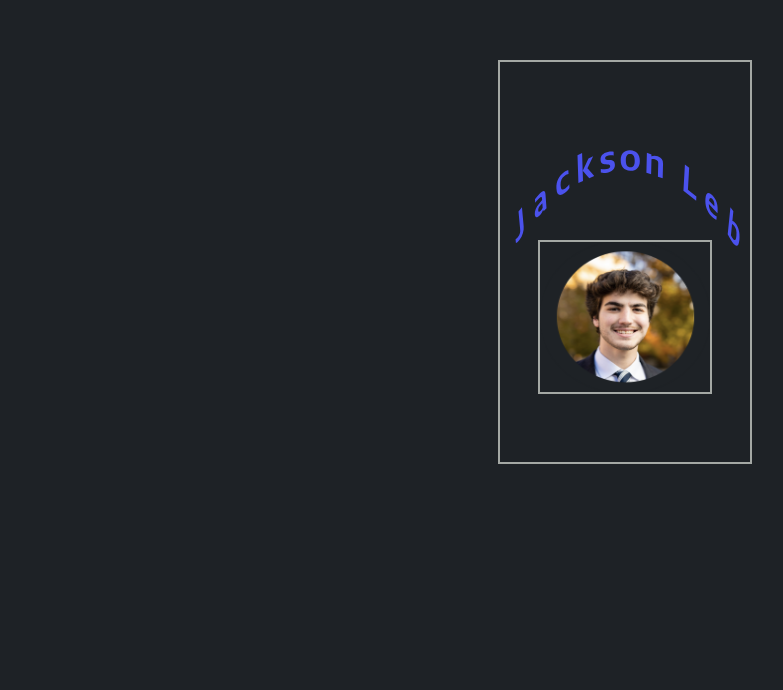
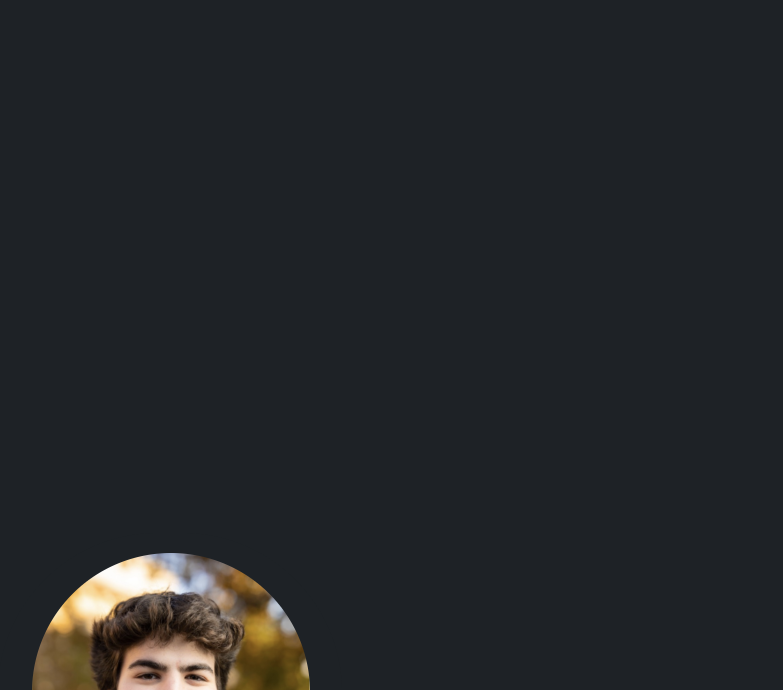
Before and after one commit to JacksonLeb/personal-website, a React (Create React App) app: page / in a window 1280 px wide. Shown: the part 110-800 px from the top of the page, without its empty margins (2-785 px from the left). Built offline with nearby package versions, Linux system fonts and the light colour scheme.

Commit message:
using tailwindcss to fix positioning

```diff
--- a/package.json
+++ b/package.json
@@ -6,6 +6,7 @@
     "@testing-library/jest-dom": "^5.16.4",
     "@testing-library/react": "^13.1.1",
     "@testing-library/user-event": "^13.5.0",
+    "daisyui": "^2.14.3",
     "react": "^18.1.0",
     "react-dom": "^18.1.0",
     "react-router-dom": "^6.3.0",
@@ -36,5 +37,10 @@
       "last 1 firefox version",
       "last 1 safari version"
     ]
+  },
+  "devDependencies": {
+    "autoprefixer": "^10.4.5",
+    "postcss": "^8.4.13",
+    "tailwindcss": "^3.0.24"
   }
 }
--- /dev/null
+++ b/postcss.config.js
@@ -0,0 +1,6 @@
+module.exports = {
+  plugins: {
+    tailwindcss: {},
+    autoprefixer: {},
+  },
+}
--- a/public/index.html
+++ b/public/index.html
@@ -24,7 +24,7 @@
       work correctly both with client-side routing and a non-root public URL.
       Learn how to configure a non-root public URL by running `npm run build`.
     -->
-    <title>React App</title>
+    <title>Jackson Leb</title>
   </head>
   <body>
     <noscript>You need to enable JavaScript to run this app.</noscript>
--- a/src/App.js
+++ b/src/App.js
@@ -7,7 +7,7 @@ function App() {
     <Router>
       <div className='container'>
         <Routes>
-        <Route path='/' element={<HomePage />} />
+        <Route path='/' element={<HomePage/>} />
         </Routes>
       </div>
     </Router>
--- a/src/components/ProfilePicPlanet.jsx
+++ b/src/components/ProfilePicPlanet.jsx
@@ -4,9 +4,14 @@ import JacksonLebText from '../svgs/JacksonLebText.svg'
 
 function ProfilePicPlanet() {
   return (
-    <div className='profilePicPlanet'>
-        <img className='nameText' src={JacksonLebText} alt='jackson-leb' />
-        <img className='sun' src={ProfilePic} alt='profile-pic' />
+    <div>
+        <div>
+            <img className='nameText' src={JacksonLebText} alt='jackson-leb' />
+        </div>
+        <div>
+            <img src={ProfilePic} alt='profile-pic' />
+        </div>
+
     </div>
   )
 }
--- a/src/index.css
+++ b/src/index.css
@@ -1,3 +1,7 @@
+@tailwind base;
+@tailwind components;
+@tailwind utilities;
+
 body {
   margin: 0;
   font-family: -apple-system, BlinkMacSystemFont, 'Segoe UI', 'Roboto', 'Oxygen',
@@ -8,27 +12,7 @@ body {
   background-color: #1E2226;
 }
 
-.sun {
-  height: 150px;
-  width: 170px;
-  position: fixed;
-  top: 50%;
-  left: 50%;
-  margin-left: -100px;
-  margin-top: -50px;
-  border: 2px solid #A4A8A4;
-}
-
 .nameText {
-  height: 400px;
-  width: 250px;
-  position: fixed;
-  top: 40%;
-  left: 50%;
-  margin-left: -140px;
-  margin-top: -150px;
-  border: 2px solid #A4A8A4;
-
   animation-duration: 5s;
   animation-name: jacksonleb;
   animation-iteration-count: infinite;
@@ -37,16 +21,18 @@ body {
 }
 
 
-/*
 @keyframes jacksonleb {
   0%{
     transform: rotate(0);
+    transform-origin: bottom left;
   }
   100%{
     transform: rotate(360deg);
+    transform-origin: bottom left;
   }
 }
-*/
+
+
 
 
 
--- a/src/pages/HomePage.jsx
+++ b/src/pages/HomePage.jsx
@@ -3,7 +3,7 @@ import ProfilePicPlanet from '../components/ProfilePicPlanet'
 
 function HomePage() {
   return (
-    <div className='homePage'>
+    <div className='homePage h-screen'>
         <ProfilePicPlanet className='profilePicPlanet'/>
     </div>
   )
--- /dev/null
+++ b/tailwind.config.js
@@ -0,0 +1,13 @@
+module.exports = {
+  content: [
+    "./src/**/*.{js,jsx,ts,tsx}",
+  ],
+  theme: {
+    extend: {
+      colors: {
+        'space-grey': '#1E2226',
+      }
+    },
+  },
+  plugins: [require("daisyui")],
+}
```
Also changed, not shown: src/svgs/JacksonLebText.svg, 1 other file (tests, documents, lock files or other folders).
